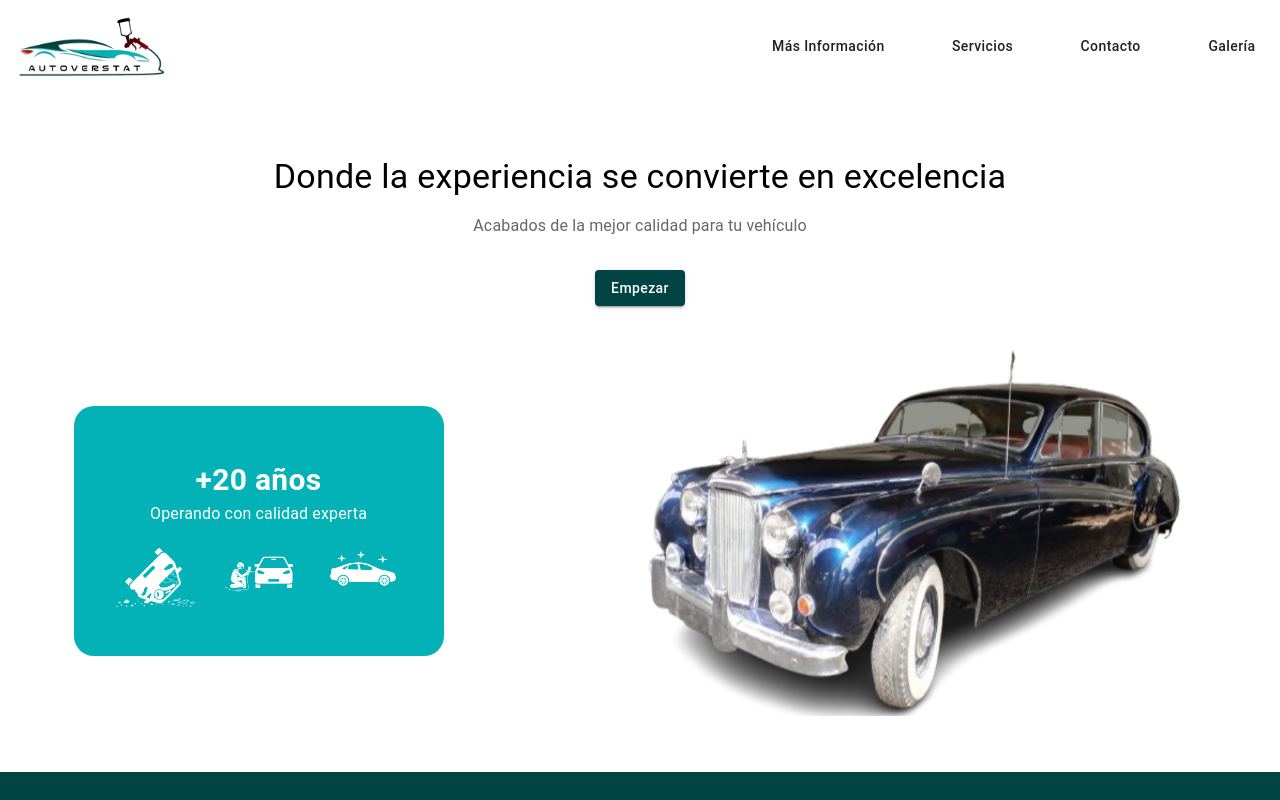
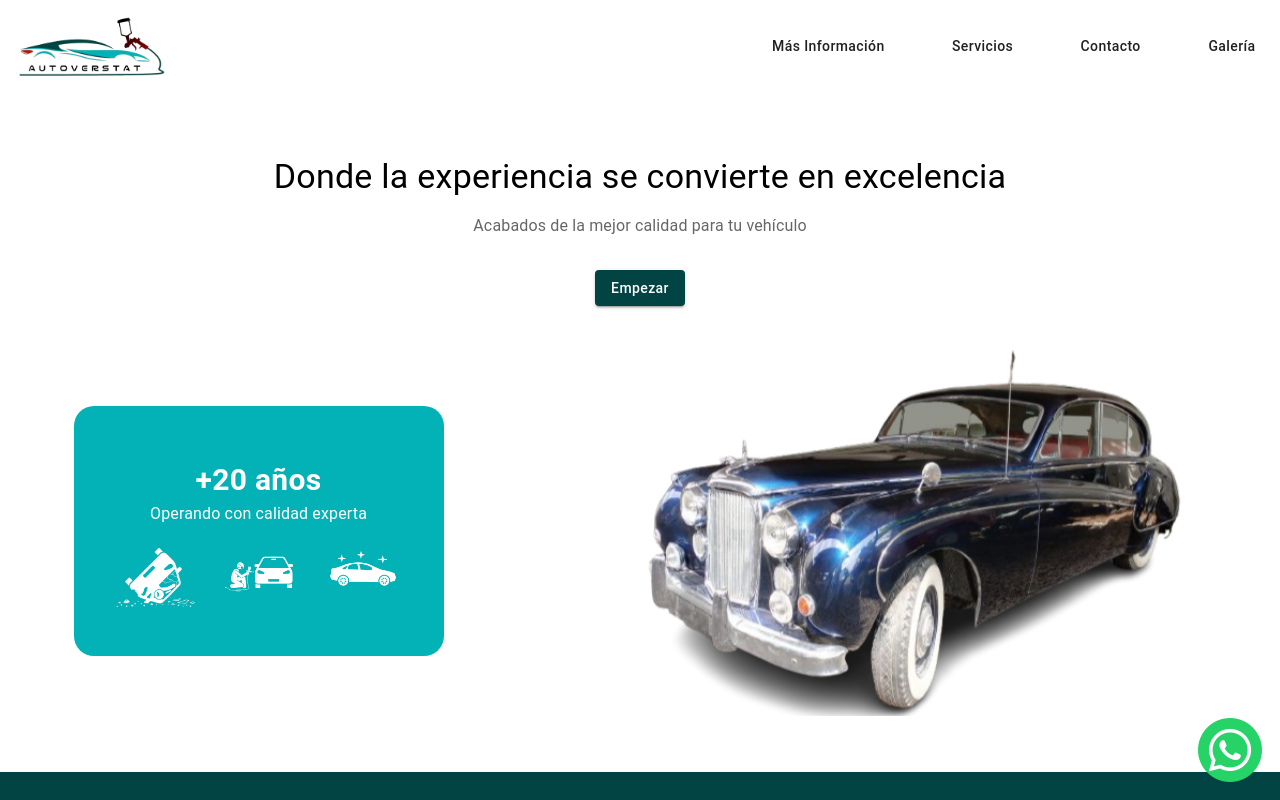
Before and after one commit to jdmc-unah/Autoverstat, a React (Vite) app in the folder autoverstat/: page / in a window 1280 px wide. Shown: the top 800 px of the page. Built offline with nearby package versions, Linux system fonts and the light colour scheme.

Commit message:
mecanismo para navegar denrtro de las secciones de la pagina con useRef

```diff
--- a/autoverstat/src/App.jsx
+++ b/autoverstat/src/App.jsx
@@ -1,19 +1,32 @@
-import Container from '@mui/material/Container'
+import Box from '@mui/material/Box';
+import { useRef } from 'react';
+
+import Whatsapp from './components/Whatsapp'
 import Header from './components/welcome_section/Header'
 import Welcome from './components/welcome_section/Welcome'
 import Services from './components/services/Services'
 
+
 function App() {
+
+  const aboutRef = useRef(null)
+  const servicesRef = useRef(null)
+  const contactRef = useRef(null)
+
+  const handleScroll = (ref) => {
+    ref.current?.scrollIntoView({ behavior: 'smooth' });
+  };
 
   return (
     <>
-      {/* <Container sx={{marginTop: 1}} > */}
+    <Box position={'relative'} >
+      <Whatsapp/>
+      <Header handleScroll={handleScroll} aboutRef={aboutRef} servicesRef={servicesRef} contactRef={contactRef} />
+      <Welcome/>
+      <Services servicesRef={servicesRef}/>
+    </Box>
 
-        <Header/>
-        <Welcome/>
-        <Services/>
 
-      {/* </Container> */}
 
 
     </>
--- /dev/null
+++ b/autoverstat/src/components/Whatsapp.jsx
@@ -0,0 +1,19 @@
+import Fab from '@mui/material/Fab';
+import whatsapp from '../assets/icons/whatsapp.png'
+import Box from '@mui/material/Box';
+
+
+const Whatsapp = ()=>{
+    const handleWhatsapp = () => {
+        window.open('https://wa.me/+50498783137', '_blank', 'noopener,noreferrer');
+    };
+
+    return(
+        <Fab size="small" color="secondary" aria-label="add"  width={30} height={30}
+        sx={{position:'fixed' , zIndex: 20, right: 30, bottom: 30}} onClick={ handleWhatsapp} >
+            <Box component={'img'}src={whatsapp} ></Box>
+        </Fab>
+    )
+}
+
+export default Whatsapp
--- a/autoverstat/src/components/services/Services.jsx
+++ b/autoverstat/src/components/services/Services.jsx
@@ -9,16 +9,17 @@ import service3 from '../../assets/icons/service3.png'
 
 
 
-const Services = ()=>{
+const Services = ({servicesRef})=>{
 
     return(
 
-        <Box  sx={{ display:'flex', flexDirection: 'column', alignItems:'center' , justifyContent: 'center',
+        <Box ref={servicesRef}  sx={{ display:'flex', flexDirection: 'column', alignItems:'center' , justifyContent: 'center',
         minHeight: 350 , width: '100%' , backgroundColor: 'var(--bg-primary)', marginTop: 7}}>
 
             <Typography variant="h5"  paddingY={5} color= 'var(--txt-light)'  >Nuestros Servicios</Typography>
 
             <Grid
+
             container
             spacing={3}
             direction="row"
--- a/autoverstat/src/components/welcome_section/Header.jsx
+++ b/autoverstat/src/components/welcome_section/Header.jsx
@@ -13,7 +13,7 @@ import logo from '../../assets/logo.png'
 import MenuDrawer from './MenuDrawer'
 
 
-const Header = ()=>{
+const Header = ({aboutRef, servicesRef, contactRef, handleScroll})=>{
     //evalua si es movil para habilitar otro tipo de menu
     const theme = useTheme();
     const isMobile = useMediaQuery(theme.breakpoints.down('md'))
@@ -21,7 +21,7 @@ const Header = ()=>{
     // estado del drawer
     const [open, setOpen] = useState(false);
 
-    const opciones = [{titulo : 'Más Información', accion: '#'}, {titulo : 'Servicios', accion: '#'},
+    const opciones = [{titulo : 'Más Información', accion: servicesRef}, {titulo : 'Servicios', accion: servicesRef},
     {titulo : 'Contacto', accion: '#'} , {titulo :'Galería', accion: '#'}]
 
 
@@ -44,7 +44,7 @@ const Header = ()=>{
                 :
                 <Box sx={{display: 'flex', justifyContent: 'space-between', minWidth: 500  }}>
                     {opciones.map((opcion, indice)=>(
-                        <Button key={indice}  sx={{textTransform:'none', color: 'text.primary' }}>{opcion.titulo}</Button>
+                        <Button key={indice} onClick={()=>handleScroll(opcion.accion)}  sx={{textTransform:'none', color: 'text.primary' }}>{opcion.titulo}</Button>
                     ))}
                 </Box>
             }
```
Also changed, not shown: autoverstat/src/assets/icons/whatsapp.png (added).
